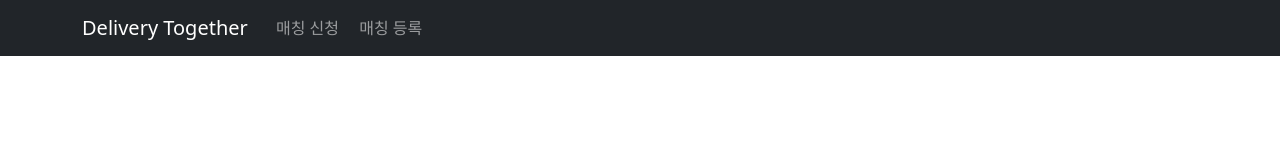
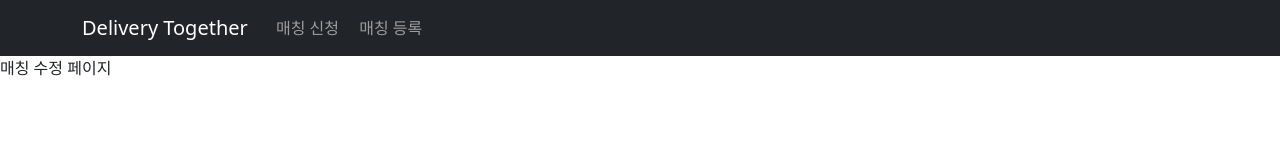
Before and after one commit to yu-capstone-design/delivery-together, a React (Create React App) app in the folder delivery-together-frontend/: page /matchingUpdateForm/1 in a window 1280 px wide. Shown: the top 160 px of the page. Built offline with nearby package versions, Linux system fonts and the light colour scheme; no server answers.

Commit message:
Add: MatchingUpdateForm.js 파일 생성

```diff
--- a/delivery-together-frontend/src/App.js
+++ b/delivery-together-frontend/src/App.js
@@ -5,6 +5,7 @@ import Header from './components/Header';
 import Map from './pages/matching/Map';
 import MatchingCreateForm from './pages/matching/MatchingCreateForm';
 import MatchingDetail from './pages/matching/MatchingDetail';
+import MatchingUpdateForm from './pages/matching/MatchingUpdateForm';
 
 function App() {
   const [location, setLocation] = useState({
@@ -26,6 +27,7 @@ function App() {
         <Route path="/" exact={true} render={() => <Map location={location} />} />
         <Route path="/matchingCreateForm" exact={true} render={() => <MatchingCreateForm location={location} />} />
         <Route path="/matching/:username" exact={true} component={MatchingDetail} />
+        <Route path="/matchingUpdateForm/:username" exact={true} component={MatchingUpdateForm} />
       </div>
       <Footer style={{ height: '8vh' }} />
     </div>
--- a/delivery-together-frontend/src/pages/matching/MatchingDetail.js
+++ b/delivery-together-frontend/src/pages/matching/MatchingDetail.js
@@ -28,6 +28,10 @@ const MatchingDetail = (props) => {
       });
   };
 
+  const updateMathching = () => {
+    props.history.push('/matchingUpdateForm/' + username);
+  };
+
   return (
     <Container>
       <br />
@@ -42,7 +46,10 @@ const MatchingDetail = (props) => {
         <br />
         <br />
         <hr />
-        <Button variant="dark">매칭 신청</Button> <Button variant="primary">매칭 수정</Button>{' '}
+        <Button variant="dark">매칭 신청</Button>{' '}
+        <Button variant="primary" onClick={updateMathching}>
+          매칭 수정
+        </Button>{' '}
         <Button variant="danger" onClick={deleteMatching}>
           매칭 삭제
         </Button>
--- /dev/null
+++ b/delivery-together-frontend/src/pages/matching/MatchingUpdateForm.js
@@ -0,0 +1,7 @@
+import React from 'react';
+
+const MatchingUpdateForm = () => {
+  return <div>매칭 수정 페이지</div>;
+};
+
+export default MatchingUpdateForm;
```
